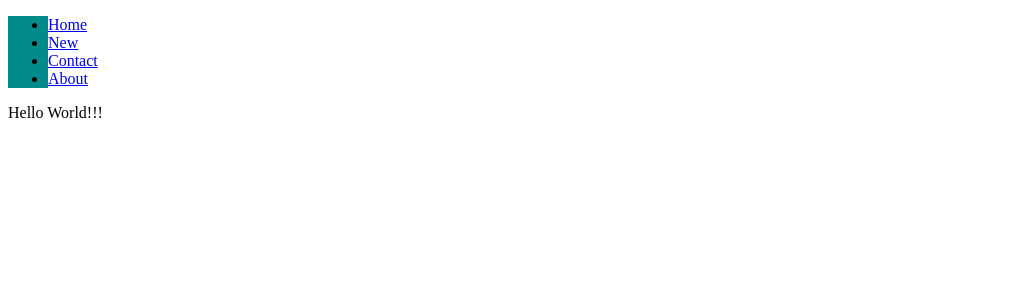
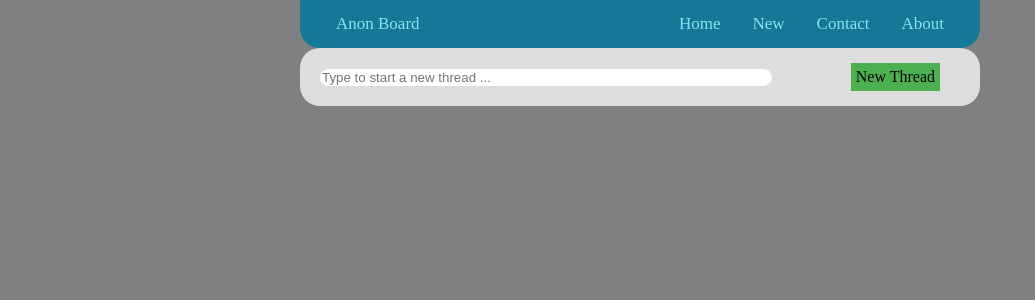
Before and after one commit to harsha1306/anonboard, a Django app: page / in a window 1280 px wide. Shown: the top 300 px of the page, without its empty margins (0-1035 px from the left). Run offline with Django 3.2, Linux system fonts and the light colour scheme.

Commit message:
Added styling to templates

```diff
--- a/anonboard/msgboard/static/style.css
+++ b/anonboard/msgboard/static/style.css
@@ -1,20 +1,83 @@
-.header-bar {
-    top:0;
-    background-color: darkcyan;
+.topnav {
+    background-color: #147896;
+    overflow: hidden;
+    width: 50%;
+    padding-left: 20px;
+    padding-right: 20px;
+    margin: auto;
+    border-radius: 0 0 20px 20px;
 }
 
-.nav-bar ul{
-    list-style-type: none;
-    margin: 0;
-    padding: 0;
+.topnav ul{
+    list-style: none;
+    margin:0;
+    padding:0;
 }
 
-.nav-bar li{
-    background-color: white;
-    float:none;
+.name-icon li{
+    float:left;
 }
 
-.nav-bar a{
+.topnav li{
+    float: right;
+}
+
+.topnav a {
+    float: left;
     display: block;
-    width: 60px;
+    color: #88e4f2;
+    text-align: center;
+    padding: 14px 16px;
+    text-decoration: none;
+    font-size: 17px;
 }
+
+.topnav a:hover {
+    background-color: #ddd;
+    color: black;
+}
+
+.topnav a.active {
+    background-color: #4CAF50;
+    color: white;
+}
+
+.base {
+    background-color: gray;
+    margin:0;
+    padding:0;
+}
+
+.new-thread {
+    width: 50%;
+    background-color: #dddddd;
+    border-radius: 20px;
+    margin-outside: 10px;
+    padding: 20px;
+    margin: auto;
+}
+
+.new-thread-content{
+    width: 70%;
+    border-radius: 20px;
+    position: relative;
+    left: 0;
+    border-style: none;
+    height: 10%;
+}
+
+.new-thread-button{
+    background-color: #4CAF50;
+    width: fit-content;
+    float: right;
+    margin-right: 20px;
+    padding: 5px;
+    top: 80%;
+    bottom: 50%;
+    margin-top: -5px;
+}
+
+.new-thread-button:hover{
+    background-color: #62ff66;
+    cursor: pointer;
+}
--- a/anonboard/msgboard/templates/baseboard.html
+++ b/anonboard/msgboard/templates/baseboard.html
@@ -1,5 +1,8 @@
 {% extends "index.html" %}
 <!--{% block title %}My Hello Page{% endblock %}-->
 {% block content %}
-    Hello World!!!
+    <div class="new-thread">
+        <input class="new-thread-content" id="new-thread-content" placeholder="Type to start a new thread ...">
+        <div class="new-thread-button" id="new-thread-button">New Thread</div>
+    </div>
 {% endblock %}
--- a/anonboard/msgboard/templates/index.html
+++ b/anonboard/msgboard/templates/index.html
@@ -4,19 +4,23 @@
     <meta charset="UTF-8">
     <title>Anon Board</title>
     {% load static %}
-    <link rel="stylesheet" type="text/css" href="{% static 'style.css' %}" />
+    <link rel="stylesheet" type="text/css" href="{% static 'style.css' %}"/>
 </head>
-<body>
-<div class="header-bar">
-    <ul class="nav-bar">
+<body class="base">
+
+<div class="topnav" id ="topnav">
+    <a class="name-icon" href="#">Anon Board</a>
+    <ul >
+        <li><a href="#">About</a></li>
+        <li><a href="#">Contact</a></li>
+        <li><a href="#">New</a></li>
         <li><a href="#">Home</a></li>
-        <li><a href="#">New</a></li>
-        <li><a href="#">Contact</a></li>
-        <li><a href="#">About</a></li>
     </ul>
 </div>
-{% block content %}
-    Body content
-{% endblock %}
+<div class='content'>
+    {% block content %}
+        Body content
+    {% endblock %}
+</div>
 </body>
 </html>
```
